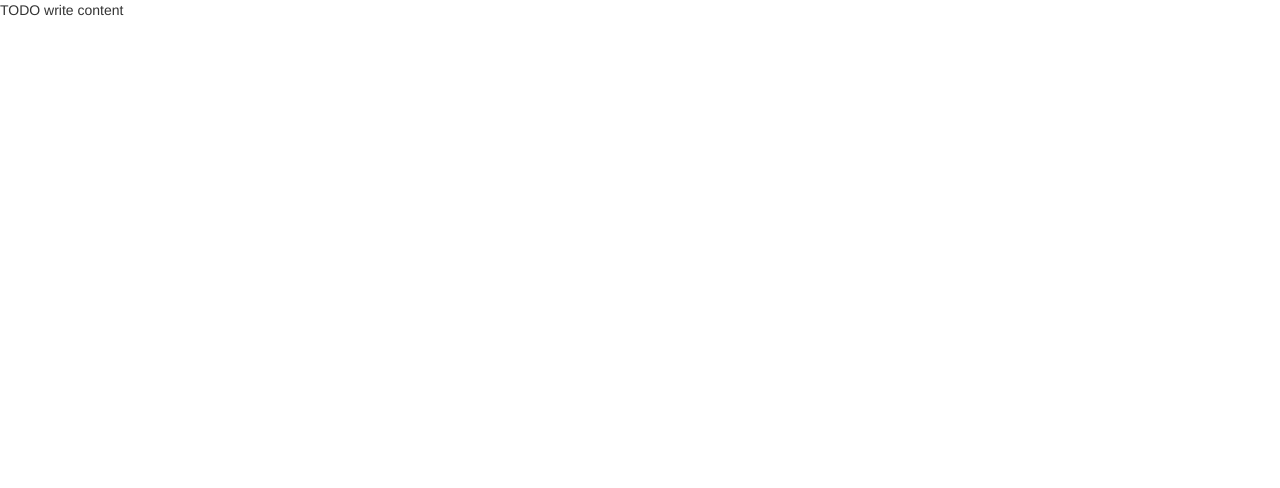
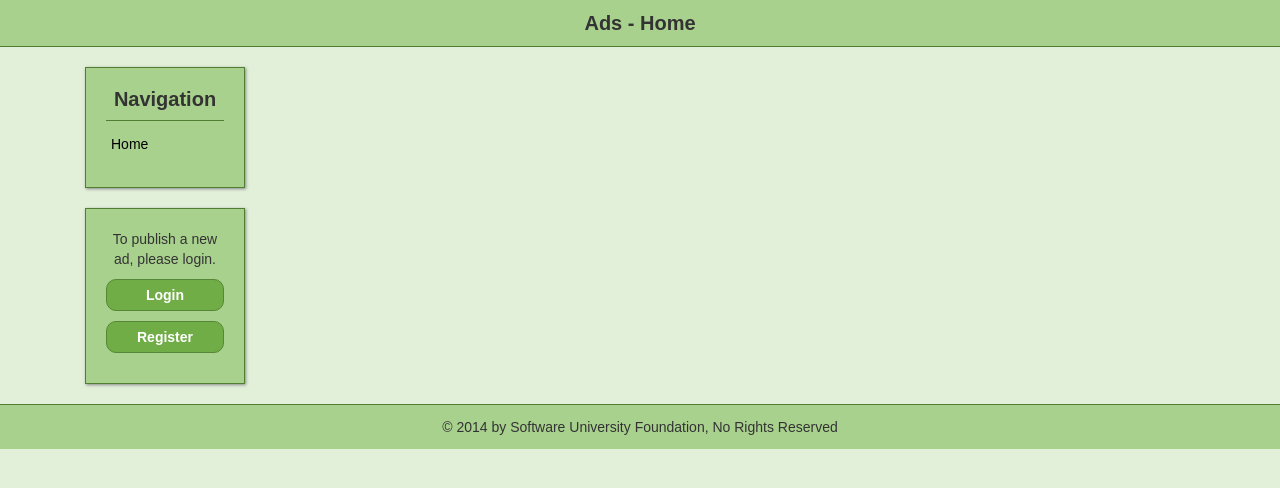
Before and after one commit to aleahim86/Ads---AngularJs-SPA, a website: page app/index.html in a window 1280 px wide. Drawn offline with nearby package versions, Linux system fonts and the light colour scheme.

Commit message:
added header, footer, navigation, login/register panel in index.html

```diff
--- a/app/css/app.css
+++ b/app/css/app.css
@@ -1,30 +1,74 @@
-/* app css stylesheet */
-
-.menu {
-  list-style: none;
-  border-bottom: 0.1em solid black;
-  margin-bottom: 2em;
-  padding: 0 0 0.5em;
+.clearfix:after {
+    clear: both;
+    content: ".";
+    display: block;
+    height: 0;
+    visibility: hidden;
+    font-size: 0;
+}
+h1, h2{
+    font-size: 20px;
+    margin: 0px;
+    font-weight: bold;
+}
+body{
+    font-family: Arial, Helvetica, sans-serif;
+    background: #e2f0d9;
+}
+header, footer{
+    padding: 12px 0;
+    text-align: center;
+    background: #a9d18e;
+}
+header{
+    border-bottom: 1px solid #507e32;
+}
+footer{
+    border-top: 1px solid #507e32;
+    margin-top: 20px;
 }
 
-.menu:before {
-  content: "[";
+.boxDefault{
+    padding: 20px;
+    margin-top: 20px;
+    background: #a9d18e;
+    border: 1px solid #507e32;
+    box-shadow: 1px 1px 3px #888888;
+    text-align: center;
+}
+.boxDefault h2{
+    border-bottom: 1px solid #507e32;
+    padding-bottom: 10px;
+}
+.boxDefault ul{
+    list-style: none;
+    padding: 0px;
+    margin: 10px 0;
+}
+.boxDefault ul li{
+    text-align: left;
+}
+.boxDefault ul li a:link, .boxDefault ul li a:visited{
+    text-decoration: none;
+    color: #000;
+    padding: 3px 5px;
+    display: block;
 }
 
-.menu:after {
-  content: "]";
+.boxDefault ul li a:hover, .boxDefault ul li a:active{
+    text-decoration: none;
+    background: #daa600;
+    border: 1px solid #7f6000;
+    color: #000;
 }
-
-.menu > li {
-  display: inline;
+.button:link,.button:visited, .button:hover, .button:active{
+    margin: 10px 0px;
+    text-decoration: none;
+    color: #fff;
+    padding: 5px 0px;
+    display: block;
+    font-weight: bold;
+    background: #70ad47;
+    border: 1px solid #568736;
+    border-radius: 10px;
 }
-
-.menu > li:before {
-  content: "|";
-  padding-right: 0.3em;
-}
-
-.menu > li:nth-child(1):before {
-  content: "";
-  padding: 0;
-}
--- a/app/index.html
+++ b/app/index.html
@@ -7,7 +7,27 @@
         <link rel="stylesheet" type="text/css" href="css/app.css">
     </head>
     <body>
-        <div>TODO write content</div>
+        <header><h1>Ads - Home</h1></header>
+        <section class="container">
+            <section class="col-sm-2">
+                <nav id="mainNav" class="boxDefault">
+                    <h2>Navigation</h2>
+                    <ul>
+                        <li><a href="#/ads">Home</a></li>
+                    </ul>
+                </nav>
+                <div class="boxDefault">
+                    To publish a new ad, please login.
+                    <a href="#/login" class="button">Login</a>
+                    <a href="#/register" class="button">Register</a>
+                </div>
+            </section>
+
+            <section class="col-sm-8"></section>
+
+            <section class="col-sm-2" ng-include="'views/townsNcategories.html'"></section>
+        </section>
+        <footer>&#169; 2014 by Software University Foundation, No Rights Reserved</footer>
         <script type="text/javascript"  src="https://ajax.googleapis.com/ajax/libs/jquery/1.11.1/jquery.min.js"></script>
         <script type="text/javascript"  src="lib/angular/angular.js"></script>
     </body>
```
